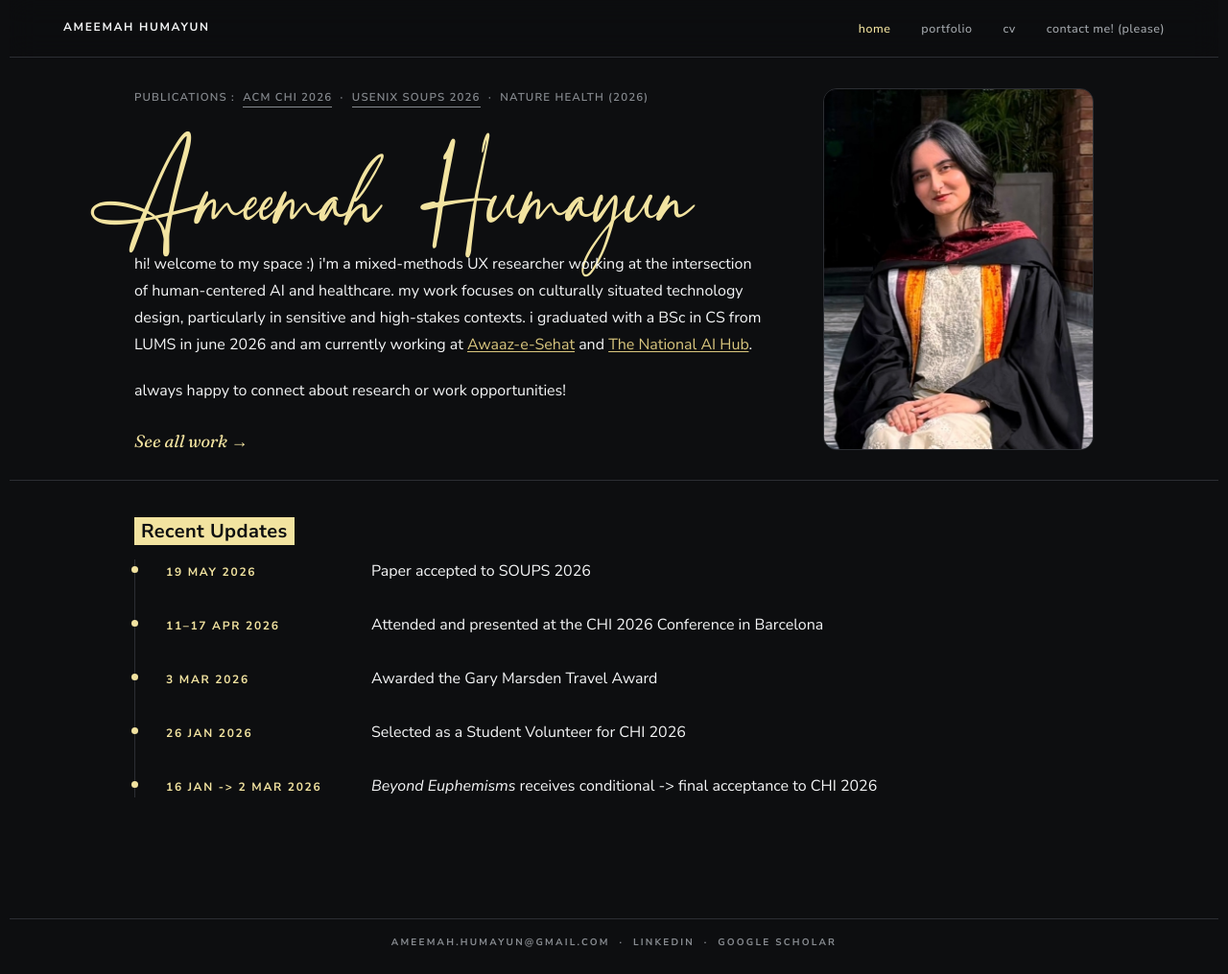
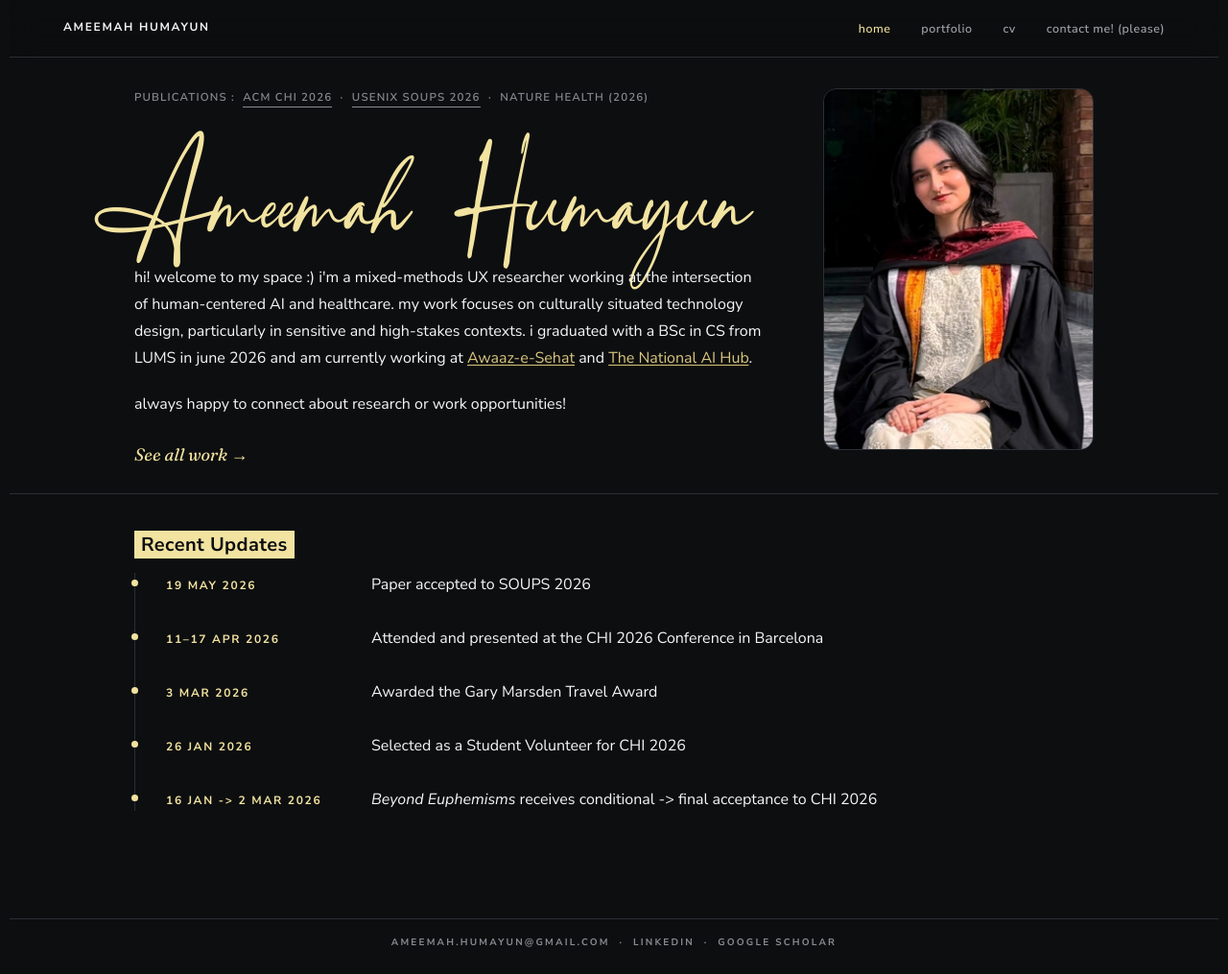
Before and after one commit to ameemahumayun/ameemahumayun.github.io, a Jekyll site: the page built from index.html, in a window 1280 px wide and 1015 px high. Shown: the whole window at 96% size. Built offline with Jekyll 4.4.1, drawn with Linux system fonts in a browser that asks for light colours.

Commit message:
Nudge signature right, size up, add breathing room
Shift the name 5px back toward the right, bump font-size so it
spans closer to the paragraph's width, and slightly increase the
gap before the intro paragraph.

```diff
--- a/assets/css/components.css
+++ b/assets/css/components.css
@@ -834,7 +834,7 @@ details[open] .accordion__icon::after { opacity: 0; }                          /
   font-weight: 400;
   font-style: normal;
   color: var(--color-accent);
-  font-size: clamp(3.5rem, 7vw, 5.5rem);
+  font-size: clamp(3.75rem, 7.5vw, 6rem);
   line-height: 1.1;
-  margin-left: -2.125rem;
+  margin-left: -1.8125rem;
 }
--- a/index.html
+++ b/index.html
@@ -15,7 +15,7 @@ description: Mixed-methods UX researcher working on human-centered AI for health
         <a href="https://www.usenix.org/conference/soups2026/presentation/shanza" target="_blank" rel="noopener" class="link-quiet link-underline-mute">USENIX SOUPS 2026</a> &nbsp;·&nbsp;
         <span>Nature Health (2026)</span>
       </p>
-      <h1 class="signature-text" style="margin-top:2.5rem;margin-bottom:0.75rem;">Ameemah Humayun</h1>
+      <h1 class="signature-text" style="margin-top:2.5rem;margin-bottom:1.1rem;">Ameemah Humayun</h1>
       <p class="lead" style="max-width:660px;font-size:var(--text-base);line-height:1.75;margin-bottom:1.25rem;">hi! welcome to my space :) i'm a mixed-methods UX researcher working at the intersection of human-centered AI and healthcare. my work focuses on culturally situated technology design, particularly in sensitive and high-stakes contexts. i graduated with a BSc in CS from LUMS in june 2026 and am currently working at <a href="https://www.awaazesehat.com/" target="_blank" rel="noopener" class="link-teal">Awaaz-e-Sehat</a> and <a href="https://thenationalaihub.com/" target="_blank" rel="noopener" class="link-teal">The National AI Hub</a>.</p>
       <p class="lead" style="max-width:660px;font-size:var(--text-base);line-height:1.75;margin-bottom:1.25rem;">always happy to connect about research or work opportunities!</p>
       <p style="margin-top:1.5rem;">
```
